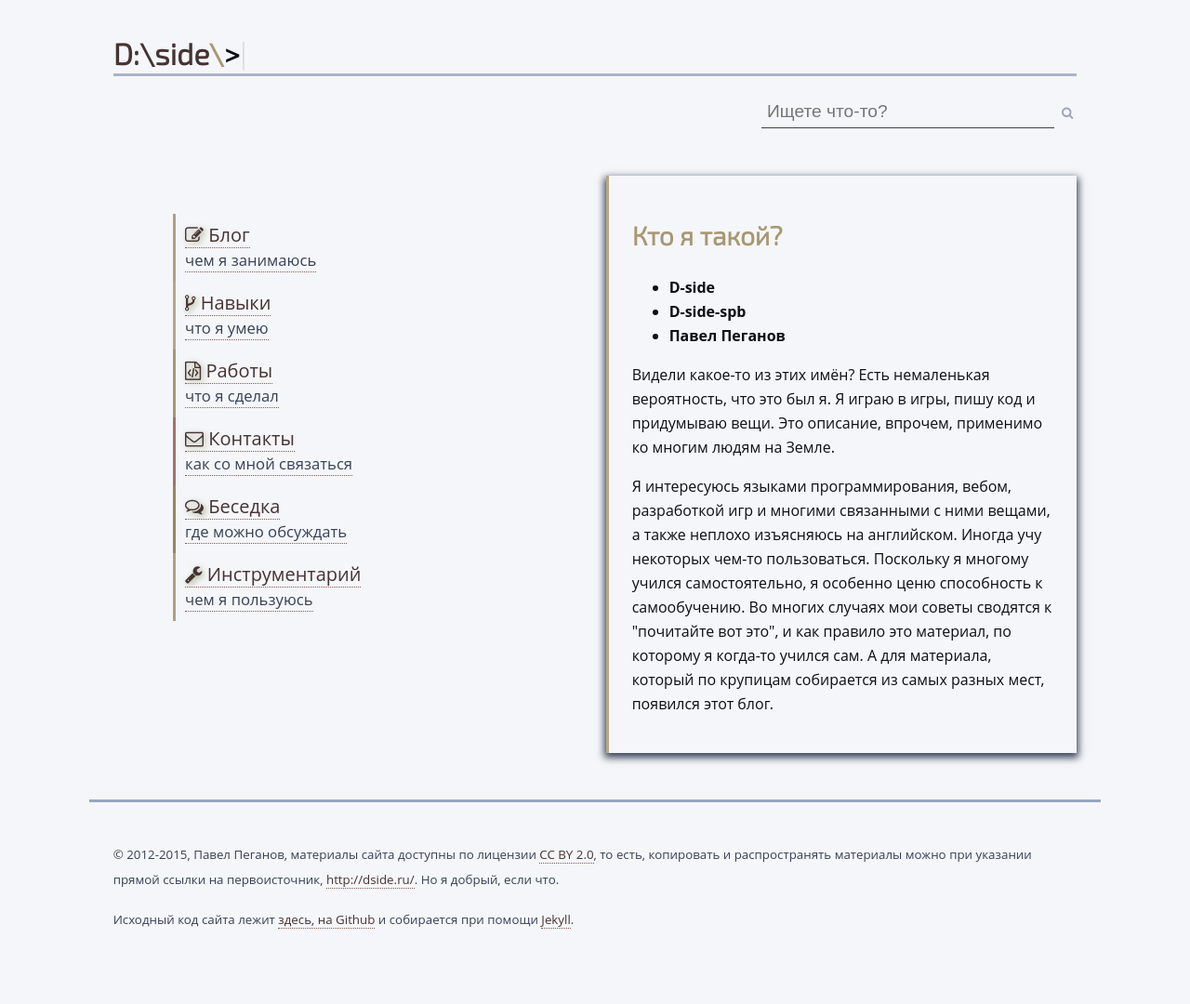
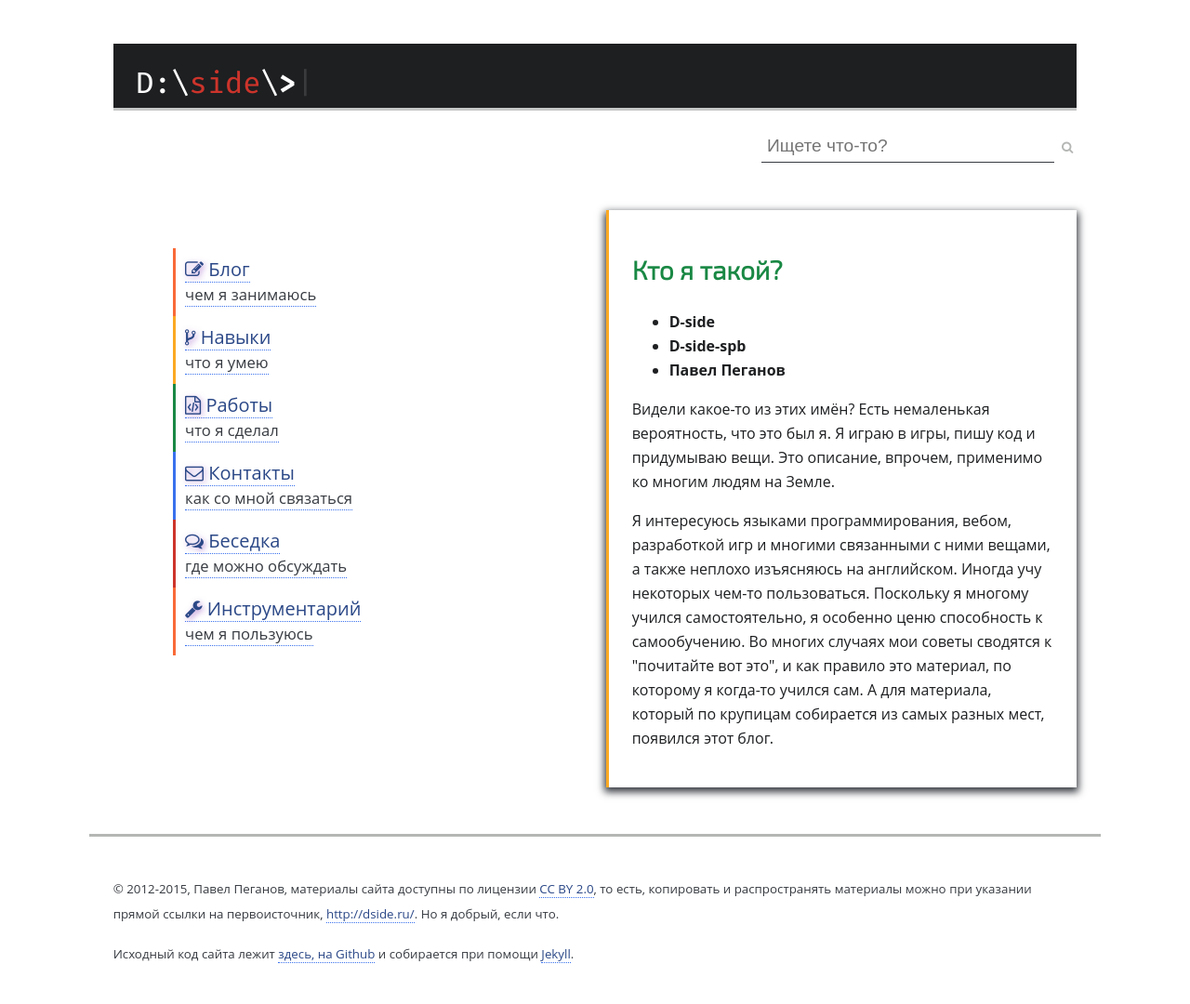
Before and after one commit to D-side/d-side.github.io, a Jekyll site: the page built from index.html, in a window 1280 px wide. Shown: the whole page at 93% size. Built offline with Jekyll 4.4.1, drawn with Linux system fonts in a browser that asks for light colours; nearby versions of some CDN libraries; library files that are not in the unit come from our copies; before the commit the page ends 1044 px from its top, so only the background shows below that.

Commit message:
Styled header after the command line (even further)

```diff
--- a/_includes/header.html
+++ b/_includes/header.html
@@ -1,4 +1,4 @@
-<h1 id="path"><span><a href="/">D:\side</a></span>{%if page.tags%}<wbr><span><a href="/blog/">Блог</a></span>{%endif%}{%if page.en%}<wbr><span><a href="/en/">en</a></span>{%endif%}{%if page.title%}<wbr><span class="title">{{page.title}}</span>{%endif%}<b id="cursor"></b></h1>
+<h1 id="path"><span><a href="/"><span class="exception">D:\</span>side</a></span>{%if page.tags%}<wbr><span><a href="/blog/">Блог</a></span>{%endif%}{%if page.en%}<wbr><span><a href="/en/">en</a></span>{%endif%}{%if page.title%}<wbr><span class="title">{{page.title}}</span>{%endif%}<b id="cursor"></b></h1>
 <form method="get" action="http://www.google.com/search" id="search">
   <input type="hidden" name="sitesearch" value="dside.ru" />
   <input type="text" name="q" size="25" maxlength="255" value="" placeholder="Ищете что-то?" />
--- a/_sass/_cursor.sass
+++ b/_sass/_cursor.sass
@@ -12,7 +12,5 @@
     content: "|"
     opacity: 0
     +animation(blink 1.6s ease-in-out 4)
-    color: $theme07
   &:before
     content: ">"
-    color: $theme07
--- a/assets/paper.sass
+++ b/assets/paper.sass
@@ -2,9 +2,9 @@
 ---
 // Neat's "debug mode"
 // $visual-grid: true
-$sample: #568
+$sample: #537
 
-@import themes/omni-mixer
+@import themes/base16/google
 @import themes/mix/contrast
 
 @import bourbon
@@ -36,16 +36,25 @@ footer
   border-top: 3px solid $theme03
 
 h1#path
+  font-family: $monospace
+  font-weight: normal
+  padding: flex-gutter()
+  background-color: $theme07
+  color: $theme00
   text-align: left
   font-size: 2em
   border-bottom: 3px solid $theme02
   padding-bottom: 6px
+  line-height: 1.2
   a
     border: none
-  span:after
+    color: $theme08
+    .exception
+      color: $theme00
+  &>span:after
     content: "\\"
+  @import cursor
 
-@import cursor
 
 .pagination
   text-align: center
```
